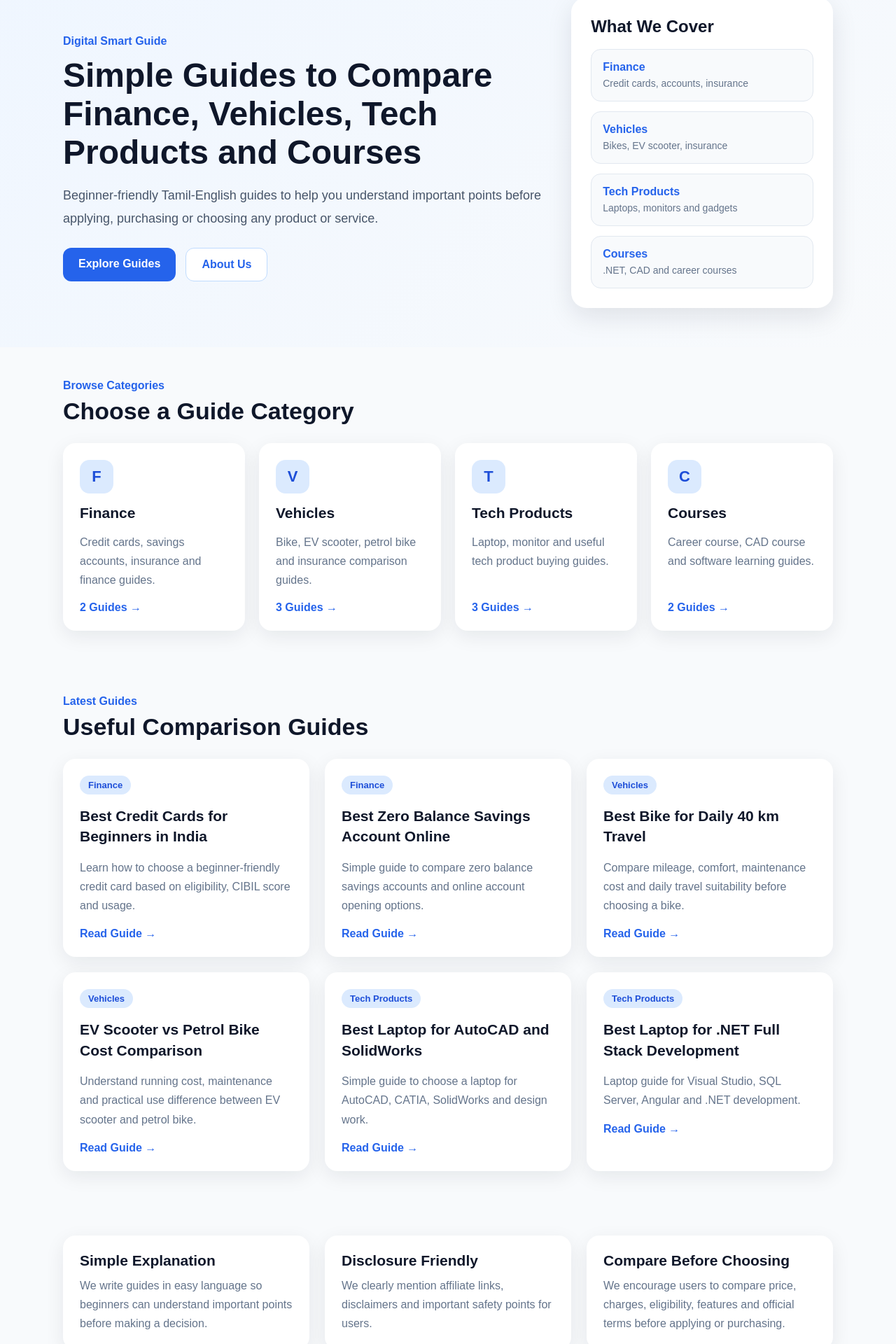
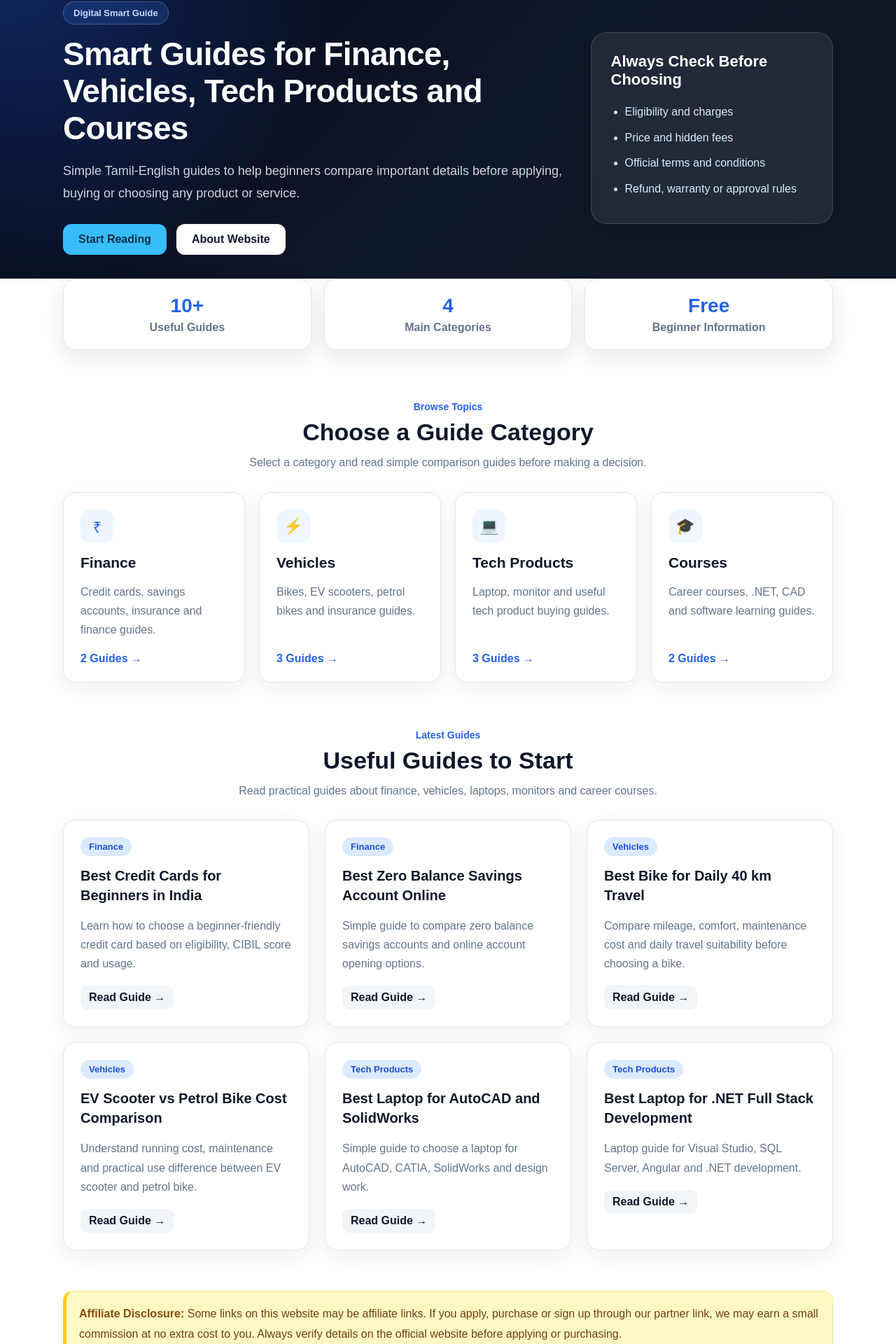
Before and after one commit to Subash21-G/digital-smart-guide, an Angular app: page / in a window 1280 px wide. Shown: the part 132-2052 px from the top of the page at 70% size. Built offline with nearby package versions, Linux system fonts and the light colour scheme.

Commit message:
Improve premium home page design

```diff
--- a/angular.json
+++ b/angular.json
@@ -43,8 +43,8 @@
                 },
                 {
                   "type": "anyComponentStyle",
-                  "maximumWarning": "4kB",
-                  "maximumError": "8kB"
+                  "maximumWarning": "8kB",
+                  "maximumError": "12kB"
                 }
               ],
               "outputHashing": "all"
--- a/src/app/pages/home/home.html
+++ b/src/app/pages/home/home.html
@@ -1,64 +1,68 @@
-<section class="hero-section">
+<section class="hero">
   <div class="container hero-grid">
 
     <div class="hero-content">
-      <p class="top-label">Digital Smart Guide</p>
+      <span class="site-badge">Digital Smart Guide</span>
 
       <h1>
-        Simple Guides to Compare Finance, Vehicles, Tech Products and Courses
+        Smart Guides for Finance, Vehicles, Tech Products and Courses
       </h1>
 
-      <p class="hero-text">
-        Beginner-friendly Tamil-English guides to help you understand important
-        points before applying, purchasing or choosing any product or service.
+      <p>
+        Simple Tamil-English guides to help beginners compare important details
+        before applying, buying or choosing any product or service.
       </p>
 
-      <div class="hero-actions">
-        <a routerLink="/category/finance" class="primary-btn">
-          Explore Guides
-        </a>
-
-        <a routerLink="/about" class="secondary-btn">
-          About Us
-        </a>
+      <div class="hero-buttons">
+        <a routerLink="/category/finance" class="btn-primary">Start Reading</a>
+        <a routerLink="/about" class="btn-light">About Website</a>
       </div>
     </div>
 
-    <div class="hero-card">
-      <h2>What We Cover</h2>
+    <div class="hero-info-card">
+      <h3>Always Check Before Choosing</h3>
 
-      <div class="hero-list">
-        <div>
-          <strong>Finance</strong>
-          <span>Credit cards, accounts, insurance</span>
-        </div>
-
-        <div>
-          <strong>Vehicles</strong>
-          <span>Bikes, EV scooter, insurance</span>
-        </div>
-
-        <div>
-          <strong>Tech Products</strong>
-          <span>Laptops, monitors and gadgets</span>
-        </div>
-
-        <div>
-          <strong>Courses</strong>
-          <span>.NET, CAD and career courses</span>
-        </div>
-      </div>
+      <ul>
+        <li>Eligibility and charges</li>
+        <li>Price and hidden fees</li>
+        <li>Official terms and conditions</li>
+        <li>Refund, warranty or approval rules</li>
+      </ul>
     </div>
 
   </div>
 </section>
 
-<section class="category-section">
+<section class="quick-stats">
+  <div class="container stats-grid">
+
+    <div class="stat-box">
+      <strong>{{ articles.length }}+</strong>
+      <span>Useful Guides</span>
+    </div>
+
+    <div class="stat-box">
+      <strong>4</strong>
+      <span>Main Categories</span>
+    </div>
+
+    <div class="stat-box">
+      <strong>Free</strong>
+      <span>Beginner Information</span>
+    </div>
+
+  </div>
+</section>
+
+<section class="categories">
   <div class="container">
 
-    <div class="section-title">
-      <p>Browse Categories</p>
+    <div class="section-heading">
+      <span>Browse Topics</span>
       <h2>Choose a Guide Category</h2>
+      <p>
+        Select a category and read simple comparison guides before making a decision.
+      </p>
     </div>
 
     <div class="category-grid">
@@ -66,25 +70,28 @@
          *ngFor="let category of categories"
          [routerLink]="['/category', category.slug]">
 
-        <div class="category-icon">
-          {{ category.name.charAt(0) }}
-        </div>
+        <div class="icon">{{ category.icon }}</div>
 
         <h3>{{ category.name }}</h3>
+
         <p>{{ category.description }}</p>
-        <span>{{ category.count }} Guides →</span>
+
+        <strong>{{ category.count }} Guides →</strong>
       </a>
     </div>
 
   </div>
 </section>
 
-<section class="guides-section">
+<section class="guides">
   <div class="container">
 
-    <div class="section-title">
-      <p>Latest Guides</p>
-      <h2>Useful Comparison Guides</h2>
+    <div class="section-heading">
+      <span>Latest Guides</span>
+      <h2>Useful Guides to Start</h2>
+      <p>
+        Read practical guides about finance, vehicles, laptops, monitors and career courses.
+      </p>
     </div>
 
     <div class="guide-grid">
@@ -105,32 +112,14 @@
   </div>
 </section>
 
-<section class="trust-section">
-  <div class="container trust-grid">
-
-    <div class="trust-box">
-      <h3>Simple Explanation</h3>
-      <p>
-        We write guides in easy language so beginners can understand important
-        points before making a decision.
-      </p>
+<section class="disclosure-section">
+  <div class="container">
+    <div class="disclosure-box">
+      <strong>Affiliate Disclosure:</strong>
+      Some links on this website may be affiliate links. If you apply, purchase
+      or sign up through our partner link, we may earn a small commission at no
+      extra cost to you. Always verify details on the official website before
+      applying or purchasing.
     </div>
-
-    <div class="trust-box">
-      <h3>Disclosure Friendly</h3>
-      <p>
-        We clearly mention affiliate links, disclaimers and important safety
-        points for users.
-      </p>
-    </div>
-
-    <div class="trust-box">
-      <h3>Compare Before Choosing</h3>
-      <p>
-        We encourage users to compare price, charges, eligibility, features and
-        official terms before applying or purchasing.
-      </p>
-    </div>
-
   </div>
 </section>
--- a/src/app/pages/home/home.scss
+++ b/src/app/pages/home/home.scss
@@ -1,119 +1,174 @@
-.hero-section {
-  padding: 56px 0;
-  background: linear-gradient(135deg, #eff6ff, #f8fafc);
+.hero {
+  background: radial-gradient(circle at top left, rgba(37, 99, 235, 0.35), transparent 35%), linear-gradient(135deg, #020617, #0f172a 55%, #111827);
+  padding: 62px 0;
+  color: #ffffff;
 }
 
 .hero-grid {
   display: grid;
-  grid-template-columns: 1.3fr 0.7fr;
-  gap: 32px;
+  grid-template-columns: 1.35fr 0.65fr;
+  gap: 34px;
   align-items: center;
 }
 
-.top-label {
-  color: #2563eb;
+.site-badge {
+  display: inline-block;
+  background: rgba(59, 130, 246, 0.18);
+  color: #bfdbfe;
+  border: 1px solid rgba(191, 219, 254, 0.25);
+  padding: 8px 14px;
+  border-radius: 30px;
+  font-size: 13px;
   font-weight: 800;
-  margin-bottom: 12px;
+  margin-bottom: 16px;
 }
 
 .hero-content {
   h1 {
-    font-size: 48px;
+    max-width: 760px;
+    font-size: 46px;
     line-height: 1.15;
-    color: #0f172a;
     margin: 0 0 18px;
+    letter-spacing: -0.8px;
+  }
+
+  p {
+    max-width: 720px;
+    font-size: 18px;
+    line-height: 1.8;
+    color: #cbd5e1;
+    margin: 0 0 28px;
   }
 }
 
-.hero-text {
-  font-size: 18px;
-  line-height: 1.8;
-  color: #475569;
-  max-width: 720px;
-  margin-bottom: 26px;
+.hero-buttons {
+  display: flex;
+  flex-wrap: wrap;
+  gap: 14px;
 }
 
-.hero-actions {
-  display: flex;
-  gap: 14px;
-  flex-wrap: wrap;
-}
-
-.primary-btn,
-.secondary-btn {
+.btn-primary,
+.btn-light {
   display: inline-block;
-  padding: 14px 22px;
+  padding: 13px 22px;
   border-radius: 12px;
   text-decoration: none;
   font-weight: 800;
+  transition: 0.2s ease;
 }
 
-.primary-btn {
-  background: #2563eb;
-  color: #ffffff;
-}
+.btn-primary {
+  background: #38bdf8;
+  color: #082f49;
 
-.secondary-btn {
-  background: #ffffff;
-  color: #2563eb;
-  border: 1px solid #bfdbfe;
-}
-
-.hero-card {
-  background: #ffffff;
-  padding: 28px;
-  border-radius: 22px;
-  box-shadow: 0 12px 36px rgba(15, 23, 42, 0.1);
-
-  h2 {
-    margin: 0 0 18px;
-    color: #0f172a;
+  &:hover {
+    background: #7dd3fc;
+    transform: translateY(-2px);
   }
 }
 
-.hero-list {
+.btn-light {
+  background: #ffffff;
+  color: #0f172a;
+
+  &:hover {
+    background: #e2e8f0;
+    transform: translateY(-2px);
+  }
+}
+
+.hero-info-card {
+  background: rgba(255, 255, 255, 0.08);
+  border: 1px solid rgba(226, 232, 240, 0.15);
+  border-radius: 22px;
+  padding: 28px;
+  backdrop-filter: blur(12px);
+  box-shadow: 0 18px 45px rgba(0, 0, 0, 0.22);
+
+  h3 {
+    margin: 0 0 18px;
+    font-size: 22px;
+    color: #ffffff;
+  }
+
+  ul {
+    margin: 0;
+    padding-left: 20px;
+
+    li {
+      color: #dbeafe;
+      line-height: 1.9;
+      margin-bottom: 6px;
+    }
+  }
+}
+
+.quick-stats {
+  background: #ffffff;
+  padding: 0 0 34px;
+}
+
+.stats-grid {
   display: grid;
-  gap: 14px;
+  grid-template-columns: repeat(3, 1fr);
+  gap: 18px;
+  margin-top: -28px;
+  position: relative;
+  z-index: 2;
+}
 
-  div {
-    background: #f8fafc;
-    padding: 16px;
-    border-radius: 14px;
-    border: 1px solid #e2e8f0;
-  }
+.stat-box {
+  background: #ffffff;
+  padding: 22px;
+  border-radius: 18px;
+  text-align: center;
+  box-shadow: 0 10px 32px rgba(15, 23, 42, 0.1);
+  border: 1px solid #e2e8f0;
 
   strong {
     display: block;
     color: #2563eb;
-    margin-bottom: 5px;
+    font-size: 28px;
+    margin-bottom: 6px;
   }
 
   span {
     color: #64748b;
-    font-size: 14px;
+    font-weight: 700;
   }
 }
 
-.category-section,
-.guides-section,
-.trust-section {
-  padding: 46px 0;
-  background: #f8fafc;
+.categories,
+.guides {
+  background: #ffffff;
+  padding: 38px 0;
 }
 
-.section-title {
-  margin-bottom: 26px;
+.guides {
+  padding-top: 28px;
+}
 
-  p {
+.section-heading {
+  text-align: center;
+  margin-bottom: 28px;
+
+  span {
     color: #2563eb;
     font-weight: 800;
-    margin: 0 0 8px;
+    font-size: 14px;
   }
 
   h2 {
     color: #0f172a;
     font-size: 34px;
-    margin: 0;
+    margin: 8px 0 10px;
+  }
+
+  p {
+    color: #64748b;
+    max-width: 650px;
+    margin: 0 auto;
+    line-height: 1.7;
   }
 }
 
@@ -127,18 +182,33 @@
   background: #ffffff;
   padding: 24px;
   border-radius: 18px;
+  border: 1px solid #e2e8f0;
+  box-shadow: 0 8px 28px rgba(15, 23, 42, 0.07);
   text-decoration: none;
   color: inherit;
-  box-shadow: 0 8px 28px rgba(15, 23, 42, 0.08);
   transition: 0.2s ease;
 
   &:hover {
-    transform: translateY(-4px);
+    transform: translateY(-5px);
+    border-color: #93c5fd;
+    box-shadow: 0 14px 36px rgba(37, 99, 235, 0.14);
+  }
+
+  .icon {
+    width: 48px;
+    height: 48px;
+    display: grid;
+    place-items: center;
+    background: #eff6ff;
+    color: #2563eb;
+    border-radius: 14px;
+    font-size: 22px;
+    margin-bottom: 16px;
   }
 
   h3 {
-    margin: 16px 0 10px;
     color: #0f172a;
+    margin: 0 0 10px;
     font-size: 21px;
   }
 
@@ -146,24 +216,12 @@
     color: #64748b;
     line-height: 1.7;
     min-height: 82px;
+    margin-bottom: 18px;
   }
 
-  span {
+  strong {
     color: #2563eb;
-    font-weight: 800;
   }
-}
-
-.category-icon {
-  width: 48px;
-  height: 48px;
-  background: #dbeafe;
-  color: #1d4ed8;
-  display: grid;
-  place-items: center;
-  border-radius: 14px;
-  font-size: 22px;
-  font-weight: 900;
 }
 
 .guide-grid {
@@ -174,22 +232,25 @@
 
 .guide-card {
   background: #ffffff;
+  border: 1px solid #e2e8f0;
   padding: 24px;
   border-radius: 18px;
   text-decoration: none;
   color: inherit;
-  box-shadow: 0 8px 28px rgba(15, 23, 42, 0.08);
+  box-shadow: 0 8px 28px rgba(15, 23, 42, 0.07);
   transition: 0.2s ease;
 
   &:hover {
-    transform: translateY(-4px);
+    transform: translateY(-5px);
+    border-color: #93c5fd;
+    box-shadow: 0 14px 36px rgba(37, 99, 235, 0.14);
   }
 
   h3 {
     color: #0f172a;
-    font-size: 21px;
+    font-size: 20px;
     line-height: 1.4;
-    margin: 16px 0 10px;
+    margin: 14px 0 10px;
   }
 
   p {
@@ -199,7 +260,11 @@
   }
 
   strong {
-    color: #2563eb;
+    color: #0f172a;
+    background: #f1f5f9;
+    display: inline-block;
+    padding: 8px 12px;
+    border-radius: 9px;
   }
 }
 
@@ -213,28 +278,22 @@
   font-weight: 800;
 }
 
-.trust-grid {
-  display: grid;
-  grid-template-columns: repeat(3, 1fr);
-  gap: 22px;
+.disclosure-section {
+  background: #ffffff;
+  padding: 20px 0 46px;
 }
 
-.trust-box {
-  background: #ffffff;
-  padding: 24px;
-  border-radius: 18px;
-  box-shadow: 0 8px 28px rgba(15, 23, 42, 0.08);
+.disclosure-box {
+  background: #fef9c3;
+  border: 1px solid #fde68a;
+  border-left: 5px solid #facc15;
+  color: #713f12;
+  padding: 18px;
+  border-radius: 14px;
+  line-height: 1.8;
 
-  h3 {
-    color: #0f172a;
-    margin: 0 0 10px;
-    font-size: 21px;
-  }
-
-  p {
-    color: #64748b;
-    line-height: 1.7;
-    margin: 0;
+  strong {
+    color: #854d0e;
   }
 }
 
@@ -247,50 +306,50 @@
     grid-template-columns: repeat(2, 1fr);
   }
 
-  .guide-grid,
-  .trust-grid {
+  .guide-grid {
     grid-template-columns: repeat(2, 1fr);
   }
 }
 
-@media (max-width: 600px) {
-  .hero-section {
-    padding: 36px 0;
+@media (max-width: 650px) {
+  .hero {
+    padding: 42px 0;
   }
 
   .hero-content {
     h1 {
       font-size: 34px;
     }
+
+    p {
+      font-size: 16px;
+    }
   }
 
-  .hero-text {
-    font-size: 16px;
-  }
-
-  .hero-card {
+  .hero-info-card {
     padding: 22px;
   }
 
-  .section-title {
+  .stats-grid {
+    grid-template-columns: 1fr;
+    margin-top: -18px;
+  }
+
+  .category-grid,
+  .guide-grid {
+    grid-template-columns: 1fr;
+  }
+
+  .section-heading {
     h2 {
       font-size: 28px;
     }
   }
 
-  .category-grid,
-  .guide-grid,
-  .trust-grid {
-    grid-template-columns: 1fr;
-  }
+  .category-card,
+  .guide-card {
+    padding: 20px;
 
-  .category-card,
-  .guide-card,
-  .trust-box {
-    padding: 20px;
-  }
-
-  .category-card {
     p {
       min-height: auto;
     }
--- a/src/app/pages/home/home.ts
+++ b/src/app/pages/home/home.ts
@@ -18,25 +18,29 @@ export class Home {
     {
       name: 'Finance',
       slug: 'finance',
+      icon: '₹',
       description: 'Credit cards, savings accounts, insurance and finance guides.',
       count: ARTICLES.filter(article => article.category === 'Finance').length
     },
     {
       name: 'Vehicles',
       slug: 'vehicles',
-      description: 'Bike, EV scooter, petrol bike and insurance comparison guides.',
+      icon: '⚡',
+      description: 'Bikes, EV scooters, petrol bikes and insurance guides.',
       count: ARTICLES.filter(article => article.category === 'Vehicles').length
     },
     {
       name: 'Tech Products',
       slug: 'tech-products',
+      icon: '💻',
       description: 'Laptop, monitor and useful tech product buying guides.',
       count: ARTICLES.filter(article => article.category === 'Tech Products').length
     },
     {
       name: 'Courses',
       slug: 'courses',
-      description: 'Career course, CAD course and software learning guides.',
+      icon: '🎓',
+      description: 'Career courses, .NET, CAD and software learning guides.',
       count: ARTICLES.filter(article => article.category === 'Courses').length
     }
   ];
```
